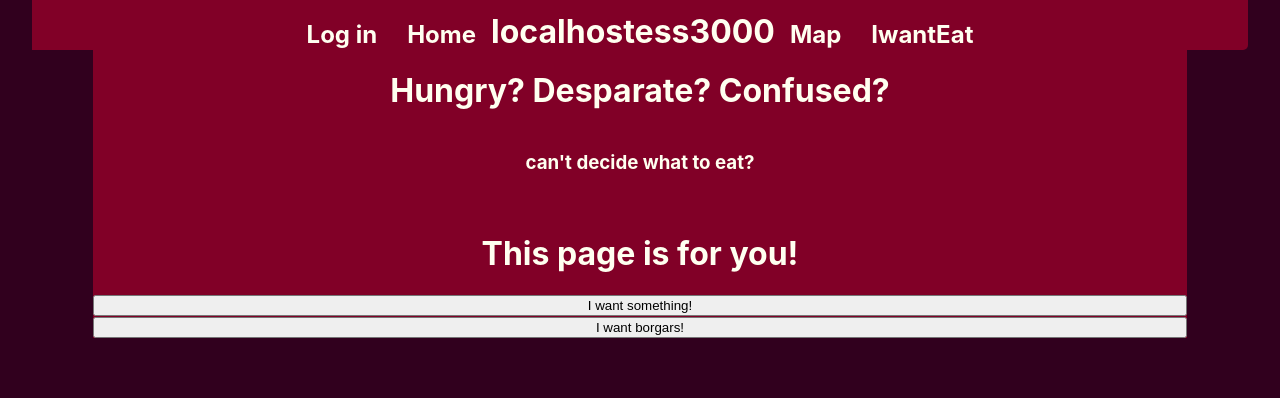
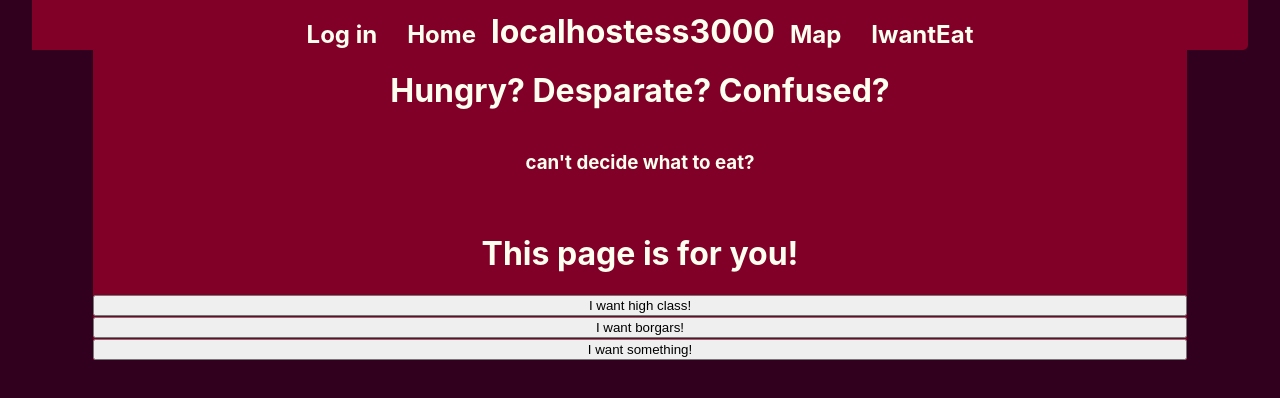
Before and after one commit to latehuov/din19sp_advanced_project, a React (Create React App) app in the folder frontend/: page /help in a window 1280 px wide. Shown: the top 398 px of the page. Built offline with nearby package versions, Linux system fonts and the light colour scheme; no server answers; what google-maps-react would draw is missing.

Commit message:
added : new button on help page search function now works with types or restaurants fixed : type of restaurant was displayed twice

```diff
--- a/frontend/src/Components/DBdisplay.js
+++ b/frontend/src/Components/DBdisplay.js
@@ -20,7 +20,7 @@ export default class DBdisplay extends Component {
         else{
             let array = []
             this.props.data.map((item)=> {
-                if(item.name_res.toLowerCase().includes(event.target.value.toLowerCase()) || item.address.toLowerCase().includes(event.target.value.toLowerCase())  ){
+                if(item.name_res.toLowerCase().includes(event.target.value.toLowerCase()) || item.address.toLowerCase().includes(event.target.value.toLowerCase()) || item.type_res.toLowerCase().includes(event.target.value.toLowerCase()) ){
                    array.push(item)
                 }
             })
--- a/frontend/src/Components/DBline.js
+++ b/frontend/src/Components/DBline.js
@@ -76,7 +76,7 @@ export default class DBline extends Component {
                     this.state.displayInfo == true &&
                     <div className="restImage">
 
-                        <p className="restInfo">{this.props.item.type_res}</p>
+
                         <p id={this.props.item.id_restaurant} >{this.props.item.desc_rest}</p>
                         <div className="ratingButtons">
                             <button className="imgButton" onClick={()=>this.Clicked()}>1</button>
--- a/frontend/src/Components/helppage.js
+++ b/frontend/src/Components/helppage.js
@@ -29,6 +29,17 @@ export default class Helppage extends Component {
         this.setState({restaurantToShow : restaurantsOfChoice[randNum]})
 
     }
+    highRateClicked = () => {
+        let restaurantsOfChoice = []
+        this.props.data.map(restaurant => {
+            if(restaurant.rating > 4){
+                restaurantsOfChoice.push(restaurant)
+            }
+        })
+
+        let randNum = Math.floor((Math.random() * restaurantsOfChoice.length));
+        this.setState({restaurantToShow : restaurantsOfChoice[randNum]})
+    }
 
     render() {
         let output
@@ -59,8 +70,9 @@ export default class Helppage extends Component {
                     <h1>Hungry? Desparate? Confused?</h1><br></br>
                     <h3>can't decide what to eat?</h3><br></br>
                     <h1>This page is for you!</h1><br></br>
+                    <button onClick={() => this.highRateClicked()}>I want high class!</button>
+                    <button onClick={() => this.borgarsClicked()}>I want borgars!</button>
                     <button onClick={() => this.randomClicked()}>I want something!</button>
-                    <button onClick={() => this.borgarsClicked()}>I want borgars!</button>
                     {output}
                 </div>
             </div>
```
